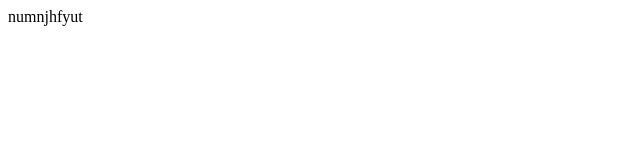
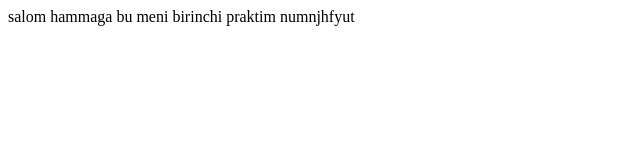
Before and after one commit to zuxraxolmurodova/mashgulot, a plain HTML site: page index.html in a window 1280 px wide. Shown: the whole page, without its empty margins (0-640 px from the left). Drawn offline with Linux system fonts and the light colour scheme.

Commit message:
text qoshdim

```diff
--- a/index.html
+++ b/index.html
@@ -6,6 +6,8 @@
     <title>Document</title>
 </head>
 <body>
+    salom hammaga bu meni birinchi praktim
     numnjhfyut
+
 </body>
 </html>
```
